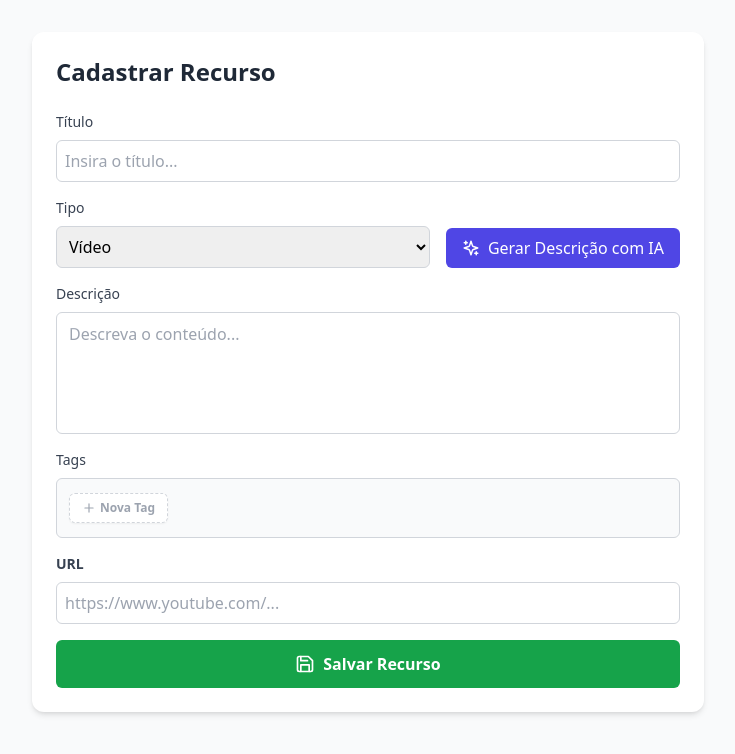
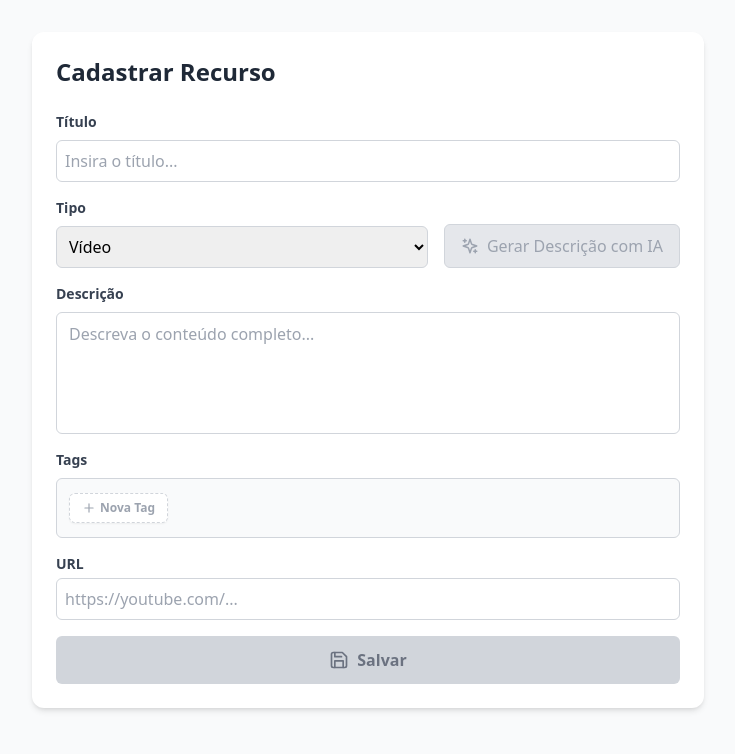
Before and after one commit to Jgmc2025/hub-de-recursos-educacionais, a React (Create React App) app in the folder frontend/: page / in a window 1280 px wide. Shown: the top 754 px of the page, without its empty margins (272-1007 px from the left). Built offline with nearby package versions, Linux system fonts and the light colour scheme.

Commit message:
feat: desativar-botoes-caso-os-campos-nao-sejam-preenchidos-ou-nao-estejam-corretos

```diff
--- a/frontend/src/App.js
+++ b/frontend/src/App.js
@@ -107,24 +107,44 @@ function App() {
     setNewTagValue('');
     setIsAdding(false);
   };
+  const titleError = formData.title.length > 0 && formData.title.trim().length < 3;
+  const descError = formData.description.length > 0 && formData.description.trim().length < 20;
+  const isUrlValid = (url) => {
+    try { new URL(url); return true; } catch { return false; }
+  };
+  const urlError = formData.url.length > 0 && !isUrlValid(formData.url);
+  const isFormValid = () => {
+    const isTitleValid = formData.title.trim().length >= 3;
+    const isDescriptionValid = formData.description.trim().length >= 20;
+    const isTagsValid = tagsArray.length > 0;
+    let isUrlValid = false;
+    try {
+      new URL(formData.url);
+      isUrlValid = true;
+    } catch (e) {
+      isUrlValid = false;
+    }
+    return isTitleValid && isDescriptionValid && isTagsValid && isUrlValid;
+  };
   return (
     <div className="min-h-screen bg-gray-50 p-8">
       <div className="max-w-2xl mx-auto bg-white rounded-xl shadow-md p-6">
         <h1 className="text-2xl font-bold text-gray-800 mb-6">Cadastrar Recurso</h1>
         <div className="space-y-4">
           <div>
-            <label className="block text-sm font-medium text-gray-700 mb-2">Título</label>
+            <label className="block text-sm font-semibold text-gray-700 mb-2">Título</label>
             <input
               type="text"
-              placeholder="Insira o título..."
-              className="mt-1 block w-full border border-gray-300 rounded-md p-2 outline-none focus:ring-2 focus:ring-indigo-500"
+              className={`block w-full border rounded-md p-2 outline-none transition-all ${titleError ? 'border-red-500 focus:ring-2 focus:ring-red-200' : 'border-gray-300 focus:ring-2 focus:ring-indigo-500'}`}
               value={formData.title}
               onChange={(e) => setFormData({...formData, title: e.target.value})}
+              placeholder='Insira o título...'
             />
+            {titleError && <p className="text-red-500 text-xs mt-1">Mínimo de 3 dígitos.</p>}
           </div>
           <div className="flex gap-4 items-end">
             <div className="flex-1">
-              <label className="block text-sm font-medium text-gray-700 mb-2">Tipo</label>
+              <label className="block text-sm font-semibold text-gray-700 mb-2">Tipo</label>
               <select
                 className="mt-1 block w-full border border-gray-300 rounded-md p-2"
                 value={formData.resource_type}
@@ -137,28 +157,33 @@ function App() {
             </div>
             <button
               onClick={handleSmartAssist}
-              disabled={loading}
-              className="flex items-center gap-2 bg-indigo-600 text-white px-4 py-2 rounded-md hover:bg-indigo-700 disabled:bg-gray-400 transition-colors"
+              disabled={loading || titleError || formData.title.length === 0}
+              className={`flex items-center gap-2 px-4 py-2 rounded-md transition-all h-11 font-medium
+                ${loading || titleError || formData.title.length === 0
+                  ? 'bg-gray-200 text-gray-400 cursor-not-allowed border border-gray-300'
+                  : 'bg-indigo-600 text-white hover:bg-indigo-700 shadow-sm active:scale-95'
+                }`}
             >
               {loading ? <Loader2 className="animate-spin" size={18} /> : <Sparkles size={18} />}
-              Gerar Descrição com IA
+              {loading ? 'Gerando...' : "Gerar Descrição com IA"}
             </button>
           </div>
           <div>
-            <label className="block text-sm font-medium text-gray-700 mb-2">Descrição</label>
-            <div className="py-1 relative border border-gray-300 rounded-md bg-white focus-within:ring-2 focus-within:ring-indigo-500 transition-all">
+            <label className="block text-sm font-semibold text-gray-700 mb-2">Descrição</label>
+            <div className={`relative border rounded-md bg-white transition-all ${descError ? 'border-red-500 focus-within:ring-2 focus-within:ring-red-200' : 'border-gray-300 focus-within:ring-2 focus-within:ring-indigo-500'}`}>
               <textarea
                 rows="4"
-                placeholder="Descreva o conteúdo..."
-                className="block w-full border-none bg-transparent py-1 px-3 pr-10 resize-none outline-none overflow-y-auto leading-relaxed text-black"
+                className="block w-full border-none bg-transparent py-2 px-3 pr-10 resize-none outline-none overflow-y-auto leading-relaxed text-black"
                 style={{ WebkitMaskImage: 'linear-gradient(to bottom, transparent 0%, black 12%, black 88%, transparent 100%)' }}
                 value={formData.description}
                 onChange={(e) => setFormData({...formData, description: e.target.value})}
+                placeholder='Descreva o conteúdo completo...'
               />
             </div>
+            {descError && <p className="text-red-500 text-xs mt-1">Mínimo de 20 dígitos.</p>}
           </div>
           <div>
-            <label className="block text-sm font-medium text-gray-700 mb-2">Tags</label>
+            <label className="block text-sm font-semibold text-gray-700 mb-2">Tags</label>
             <div className="flex flex-wrap gap-2 p-3 bg-gray-50 border border-gray-300 rounded-md min-h-[60px] items-center">
               {tagsArray.map((tag, index) => (
                 <div key={index} className="flex items-center">
@@ -207,22 +232,27 @@ function App() {
             </div>
           </div>
           <div>
-            <label className="block text-sm font-medium text-gray-700 mb-2 font-semibold">URL</label>
+            <label className="block text-sm font-medium text-gray-700 mb-1 font-semibold">URL</label>
             <input
               type="url"
-              placeholder="https://www.youtube.com/..."
-              className="mt-1 block w-full border border-gray-300 rounded-md p-2 outline-none focus:ring-2 focus:ring-indigo-500 transition-all"
+              className={`block w-full border rounded-md p-2 outline-none transition-all ${urlError ? 'border-red-500 focus:ring-2 focus:ring-red-200' : 'border-gray-300 focus:ring-2 focus:ring-indigo-500'}`}
               value={formData.url}
               onChange={(e) => setFormData({...formData, url: e.target.value})}
+              placeholder='https://youtube.com/...'
             />
+            {urlError && <p className="text-red-500 text-xs mt-1">Insira uma URL válida.</p>}
           </div>
           <button
             onClick={handleSave}
-            disabled={loading}
-            className="w-full flex items-center justify-center gap-2 bg-green-600 text-white font-bold py-3 rounded-md hover:bg-green-700 mt-6 disabled:bg-gray-400 transition-all active:scale-95"
+            disabled={loading || !isFormValid()}
+            className={`w-full flex items-center justify-center gap-2 font-bold py-3 rounded-md mt-6 transition-all active:scale-95
+              ${loading || !isFormValid()
+                ? 'bg-gray-300 cursor-not-allowed text-gray-500'
+                : 'bg-green-600 hover:bg-green-700 text-white shadow-lg'
+              }`}
           >
             {loading ? <Loader2 className="animate-spin" size={20} /> : <Save size={20} />}
-            Salvar Recurso
+            Salvar
           </button>
         </div>
       </div>
```
